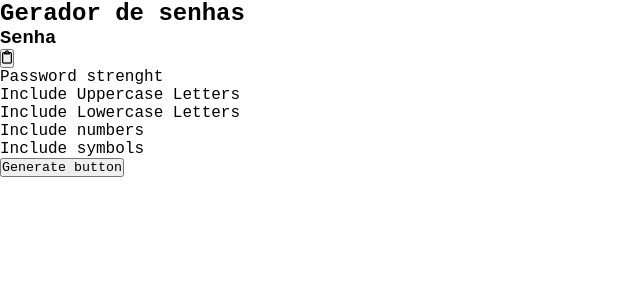
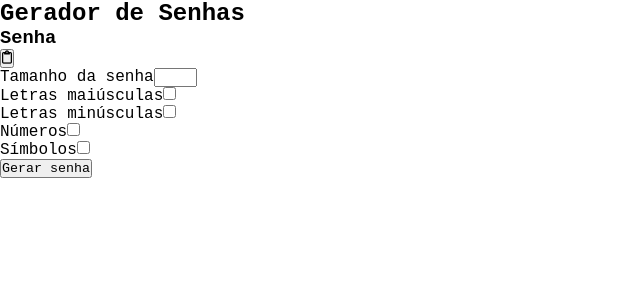
Before and after one commit to AlfaIF/Gerador-de-Senhas, a React (Create React App) app: page / in a window 1280 px wide. Shown: the top 300 px of the page, without its empty margins (0-640 px from the left). Built offline with nearby package versions, Linux system fonts and the light colour scheme.

Commit message:
Ajeitando estrutura

```diff
--- a/src/App.js
+++ b/src/App.js
@@ -1,48 +1,44 @@
 import './App.css';
 
 function App() {
-  return (
-    <div className="App">
-     <div className = "container">
-       <div className = "generator">
-         <h2 className = "generator_header">
-           Gerador de senhas
+  return <div className="App">
+    <div className="container">
+      <div className="gerador">
+        <h2 className="cabeçalho">
+          Gerador de Senhas
         </h2>
-        <div className = "generator_password">
+        <div className="gerador-de-senhas">
           <h3>Senha</h3>
-          <button className = "copy_btn">
-            <i className = 'far fa-clipboard'>
-
-            </i>
+          <button className="btn_copia">
+            <i className='far fa-clipboard'></i>
           </button>
         </div>
-        <div className = "form-group">
-          <label htmlFor = "password-strangth">Password strenght</label>
-          <imput type = "Número" id = "password-strength" name = "password-strength" max = "20" min = "10"/>
+        <div className="form-group">
+          <label htmlFor="tamanho-senha">Tamanho da senha</label>
+          <input type="number" id="tamanho-senha" name="tamanho-senha" max={32} min={10} />
         </div>
-        <div className = "form-group">
-        <label htmlFor = 'uppercase-latters'>Include Uppercase Letters</label>
-          <imput type = 'checkbox' id = 'uppercase-latters' name = 'uppercase-latters' />
+        <div className="form-group">
+          <label htmlFor="letra-maiuscula">Letras maiúsculas</label>
+          <input type="checkbox" id="letra-maiuscula" name="letra-maiuscula"/>
         </div>
-          <div className = "form-group">
-        <label htmlFor = 'lowercase-latters'>Include Lowercase Letters</label>
-          <imput type = 'checkbox' id = 'lowercase-latters' name = 'lowercase-latters'/>
+        <div className="form-group">
+          <label htmlFor="letra-minúscula">Letras minúsculas</label>
+          <input type="checkbox" id="letra-minúscula" name="letra-minúscula"/>
         </div>
-          <div className = "form-group">
-        <label htmlFor = 'include-numbers'>Include numbers</label>
-          <imput type = 'checkbox' id = 'include-numbers' name = 'include-numbers'/>
+        <div className="form-group">
+          <label htmlFor="números">Números</label>
+          <input type="checkbox" id="números" name="números"/>
         </div>
-          <div className = "form-group">
-        <label htmlFor = 'include-symbols'>Include symbols</label>
-          <imput type = 'checkbox' id = 'include-symbols' name = 'include-symbols'/>
+        <div className="form-group">
+          <label htmlFor="símbolos">Símbolos</label>
+          <input type="checkbox" id="símbolos" name="símbolos"/>
         </div>
-          <button className = "generator_btn">
-            Generate button
-          </button>
+        <button className="btn_gerador">Gerar senha</button>
+      </div>
+      <div />
     </div>
   </div>
-    </div>
-  );
+
 }
 
 export default App;
--- a/src/index.css
+++ b/src/index.css
@@ -1,7 +1,7 @@
 *{
     margin: 0;
     padding: 0;
-    font-family: monospace, cursive,Arial, Helvetica, sans-serif;
+    font-family: monospace, cursive, Arial, Helvetica, sans-serif;
     box-sizing: border-box;
   }
 
```
Lines whose indentation alone changed are shown as unchanged.
